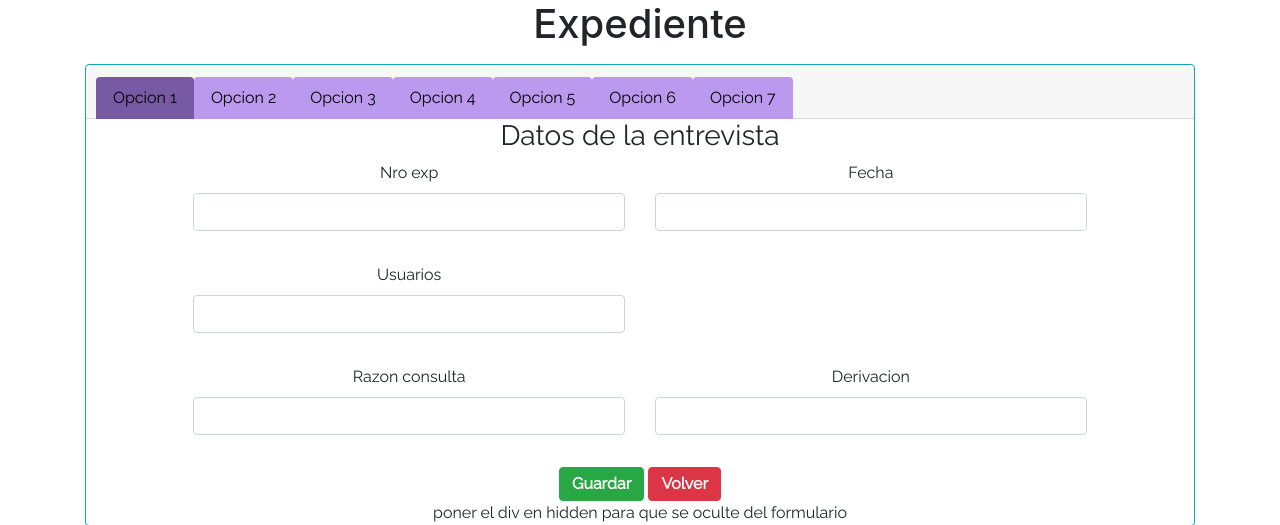
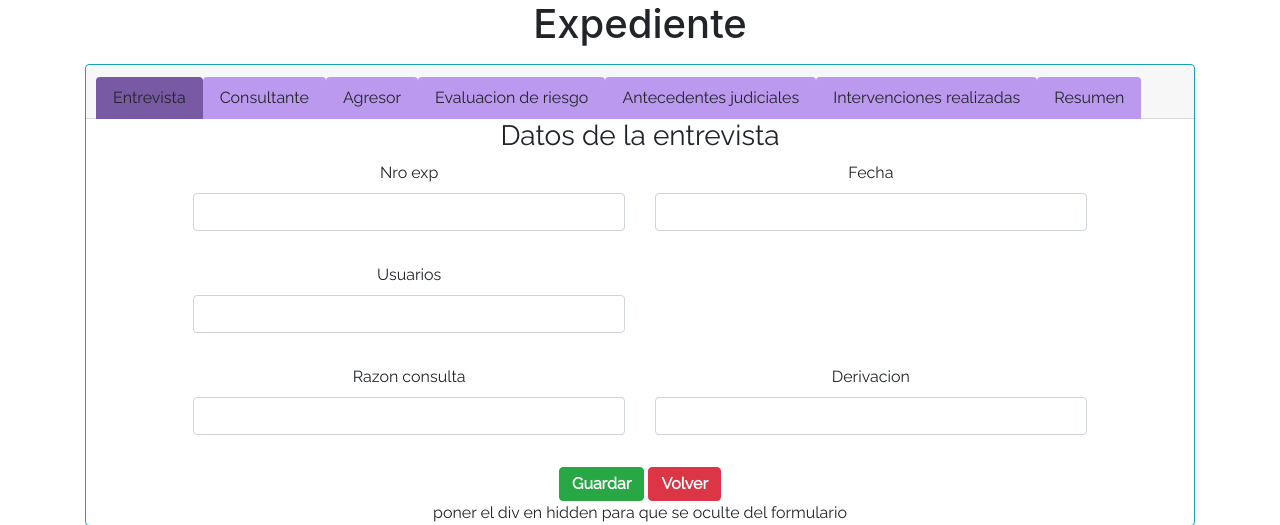
Before and after one commit to unlp-taller-tecnologias/2018-grupo-1, a Symfony app: template app/Resources/views/expediente/new.html.twig in a window 1280 px wide. Shown: the part 152-677 px from the top of the page. Run offline with Twig, Linux system fonts and the light colour scheme; the template is opened without the code that fills it, so the values that code supplies are empty; form fields are guessed from the names that the template uses; some libraries are stand-ins or nearby versions.

Commit message:
Trabajando en las pestanas del formulario del expediente

```diff
--- a/app/Resources/views/agresor/new.html.twig
+++ b/app/Resources/views/agresor/new.html.twig
@@ -1,4 +1,4 @@
-{% extends 'base.html.twig' %}
+{% extends 'templates/layout.html.twig' %}
 
 {% block body %}
     <h1>Agresor creation</h1>
--- a/app/Resources/views/expediente/new.html.twig
+++ b/app/Resources/views/expediente/new.html.twig
@@ -41,25 +41,25 @@
             <div class="card-header">
               <ul class="nav nav-tabs card-header-tabs">
                 <li class="nav-item">
-                  <button class="nav-link pestanas" id="pag1" href="#" onclick="toggleVisibility('1')">Opcion 1</button>
+                  <a class="nav-link pestanas" id="pag1" onclick="toggleVisibility('1')">Entrevista</a>
                 </li>
                 <li class="nav-item">
-                  <button class="nav-link pestanas" id="pag2" href="#" onclick="toggleVisibility('2')">Opcion 2</button>
+                  <a class="nav-link pestanas" id="pag2" onclick="toggleVisibility('2')">Consultante</a>
                 </li>
                 <li class="nav-item">
-                  <button class="nav-link pestanas" id="pag3" href="#" onclick="toggleVisibility('3')">Opcion 3</button>
+                  <a class="nav-link pestanas" id="pag3" onclick="toggleVisibility('3')">Agresor</a>
                 </li>
                 <li class="nav-item">
-                  <button class="nav-link pestanas" id="pag4" href="#" onclick="toggleVisibility('4')">Opcion 4</button>
+                  <a class="nav-link pestanas" id="pag4" onclick="toggleVisibility('4')">Evaluacion de riesgo</a>
                 </li>
                 <li class="nav-item">
-                  <button class="nav-link pestanas" id="pag5" href="#" onclick="toggleVisibility('5')">Opcion 5</button>
+                  <a class="nav-link pestanas" id="pag5" onclick="toggleVisibility('5')">Antecedentes judiciales</a>
                 </li>
                 <li class="nav-item">
-                  <button class="nav-link pestanas" id="pag6" href="#" onclick="toggleVisibility('6')">Opcion 6</button>
+                  <a class="nav-link pestanas" id="pag6" onclick="toggleVisibility('6')">Intervenciones realizadas</a>
                 </li>
                 <li class="nav-item">
-                  <button class="nav-link pestanas" id="pag7" href="#" onclick="toggleVisibility('7')">Opcion 7</button>
+                  <a class="nav-link pestanas" id="pag7" onclick="toggleVisibility('7')">Resumen</a>
                 </li>
               </ul>
             </div>
@@ -349,6 +349,7 @@ function addRemoveButtonVinculo ($panel) {
                 <div class="pagina" id="3">
                     <h3>Datos del agresor</h3>
                         <h4>Nivel de corruptibilidad</h4>
+
                 </div>
                 <div class="pagina" id="4">
                     <h3>Evaluacion de riesgo</h3>
--- a/src/AppBundle/Controller/ExpedienteController.php
+++ b/src/AppBundle/Controller/ExpedienteController.php
@@ -121,6 +121,11 @@ class ExpedienteController extends Controller
             'edit_form' => $editForm->createView(),
             'delete_form' => $deleteForm->createView(),
         ));
+        // return $this->render('expediente/new.html.twig', array(
+        //     'expediente' => $expediente,
+        //     'form' => $editForm->createView(),
+        //     'delete_form' => $deleteForm->createView(),
+        // ));
     }
 
     /**
--- a/src/AppBundle/Entity/Expediente.php
+++ b/src/AppBundle/Entity/Expediente.php
@@ -89,9 +89,8 @@ class Expediente
 
     /**
      * Muchos Expedientes tienen muchos IntervencionesRealizadas.
-     * @ORM\ManyToMany(targetEntity="IntervencionRealizada", mappedBy="expedientes")
+     * @ORM\ManyToMany(targetEntity="IntervencionRealizada", mappedBy="expedientes", cascade={"persist"})
      */
-
     private $intervencionesRealizadas;
 
     /**
--- a/src/AppBundle/Entity/IntervencionRealizada.php
+++ b/src/AppBundle/Entity/IntervencionRealizada.php
@@ -31,7 +31,7 @@ class IntervencionRealizada
 
     /**
      * Muchas Intervenciones Realizadas tienen muchos Expedientes.
-     * @ORM\ManyToMany(targetEntity="Expediente", inversedBy="intervencionesRealizadas")
+     * @ORM\ManyToMany(targetEntity="Expediente", inversedBy="intervencionesRealizadas", cascade={"persist"})
      * @ORM\JoinTable(name="intervencionRealizada_expediente")
      */
     private $expedientes;
--- a/src/AppBundle/Form/VictimaType.php
+++ b/src/AppBundle/Form/VictimaType.php
@@ -27,8 +27,8 @@ class VictimaType extends AbstractType
     public function buildForm(FormBuilderInterface $builder, array $options)
     {
         $builder
-        ->add('nombre', TextType::class, array('attr' => array('class' => 'col-md-7',),))
-        ->add('apellido', TextType::class, array('attr' => array('class' => 'col-md-7',),))
+        ->add('nombre', TextType::class, array('attr' => array('class' => 'col-md-7')))
+        ->add('apellido', TextType::class, array('attr' => array('class' => 'col-md-7')))
         ->add('fechaNac', BirthdayType::class)
         ->add('tipoDocumento', EntityType::class, array(
             'label'    => 'Tipo de documento:',
```
Also changed, not shown: src/AppBundle/Form/ExpedienteType.php (+11 -11 lines).
